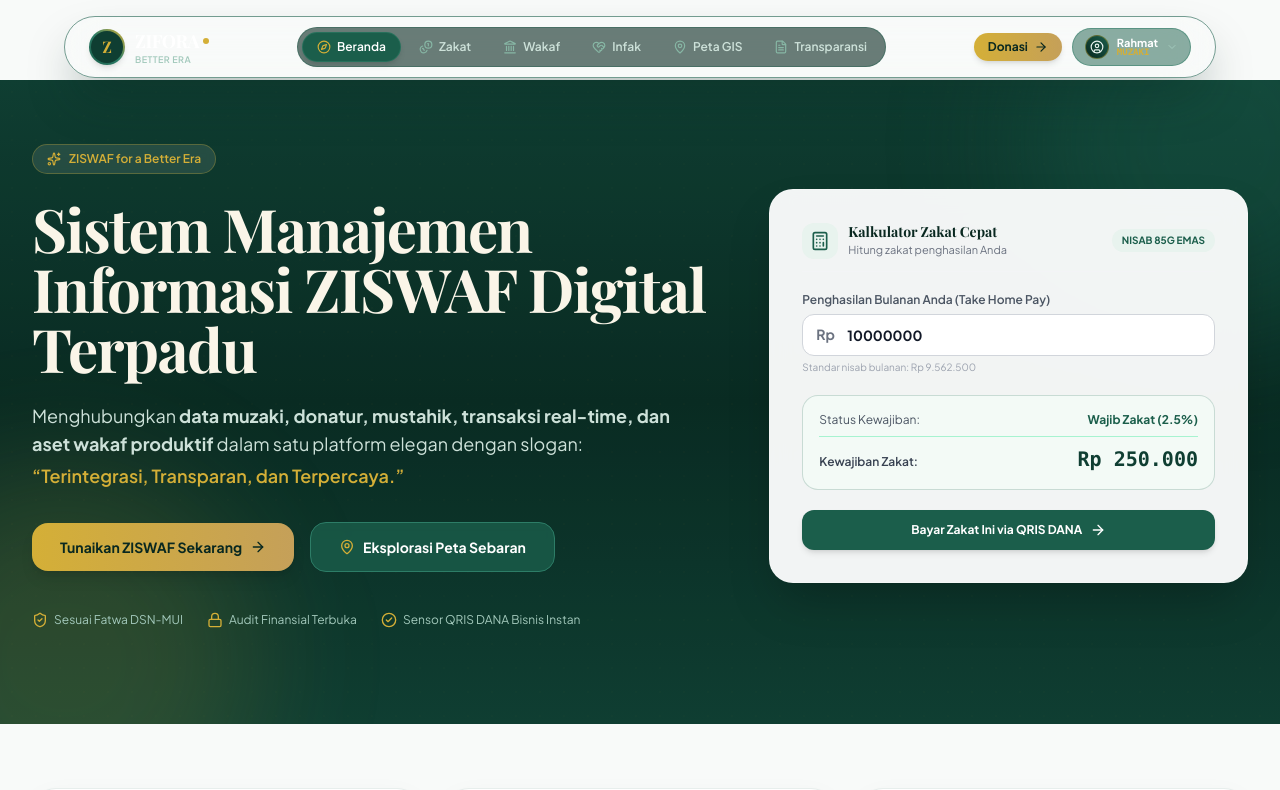
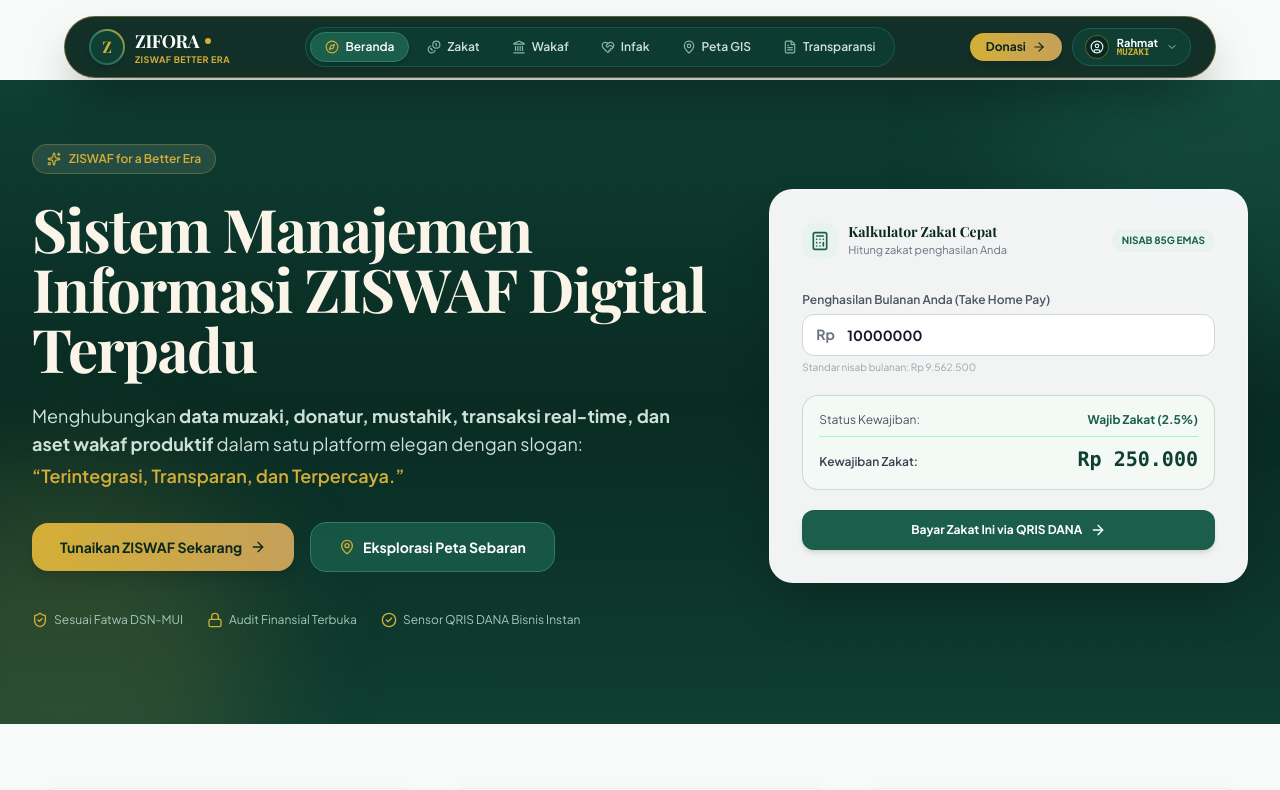
Before and after one commit to dharmamudita/zifora, a React (Vite) app: page / in a window 1280 px wide. Shown: the top 790 px of the page. Built offline with nearby package versions, Linux system fonts and the light colour scheme; a web font is replaced by a local one.

Commit message:
style(navbar): apply high-contrast deep emerald rgba(9,40,32,0.96) background with gold borders and clear typography

```diff
--- a/src/components/layout/Navbar.tsx
+++ b/src/components/layout/Navbar.tsx
@@ -12,9 +12,7 @@ import {
   UserCircle,
   ShieldCheck,
   ArrowRight,
-  LogOut,
   Repeat,
-  Sparkles,
   ChevronDown
 } from 'lucide-react';
 import { getCurrentUser, switchRole, UserProfile } from '../../services/authStore';
@@ -73,30 +71,38 @@ export const Navbar: React.FC = () => {
     <header className="fixed top-4 inset-x-0 z-50 px-4 sm:px-6 pointer-events-none">
       <div className="max-w-6xl mx-auto pointer-events-auto">
 
-        {/* Floating Island Pill Navbar */}
-        <div className="relative bg-[#0F3E32]/92 backdrop-blur-xl border border-[#1B5E4B]/60 hover:border-[#D4AF37]/40 shadow-2xl shadow-[#092820]/40 rounded-full px-4 sm:px-6 py-2.5 transition-all duration-300">
+        {/* Floating Island Pill Navbar with Deep Forest Emerald & Gold Border */}
+        <div
+          className="relative rounded-full px-4 sm:px-6 py-2.5 transition-all duration-300 border border-[#D4AF37]/40 shadow-2xl shadow-black/40 backdrop-blur-xl"
+          style={{ backgroundColor: 'rgba(9, 40, 32, 0.96)' }}
+        >
           <div className="flex items-center justify-between">
 
-            {/* Brand Logo with Modern Icon */}
+            {/* Brand Logo with Modern Icon & Clear High-Contrast Text */}
             <Link to="/" className="flex items-center space-x-2.5 group">
-              <div className="w-9 h-9 rounded-full bg-gradient-to-tr from-[#1B5E4B] via-[#2D7D67] to-[#D4AF37] p-0.5 flex items-center justify-center shadow-md group-hover:scale-105 transition-transform">
+              <div className="w-9 h-9 rounded-full bg-gradient-to-tr from-[#1B5E4B] via-[#2D7D67] to-[#D4AF37] p-0.5 flex items-center justify-center shadow-md group-hover:scale-105 transition-transform flex-shrink-0">
                 <div className="w-full h-full bg-[#0F3E32] rounded-full flex items-center justify-center">
                   <span className="text-base font-bold text-[#D4AF37] font-serif">Z</span>
                 </div>
               </div>
               <div className="flex flex-col">
-                <div className="flex items-center space-x-1">
-                  <span className="text-lg font-black tracking-tight text-white font-serif">ZIFORA</span>
+                <div className="flex items-center space-x-1.5">
+                  <span className="text-lg font-black tracking-tight text-white font-serif drop-shadow-sm">
+                    ZIFORA
+                  </span>
                   <span className="w-1.5 h-1.5 rounded-full bg-[#D4AF37] animate-pulse"></span>
                 </div>
-                <span className="text-[9px] text-[#A3C9BC] tracking-wider font-semibold uppercase -mt-0.5">
-                  Better Era
+                <span className="text-[9px] text-[#D4AF37] tracking-wider font-bold uppercase -mt-0.5">
+                  ZISWAF Better Era
                 </span>
               </div>
             </Link>
 
-            {/* Desktop Navigation Links (Floating Pill Tabs) */}
-            <nav className="hidden lg:flex items-center space-x-1 bg-[#092820]/60 p-1 rounded-full border border-[#1B5E4B]/40">
+            {/* Desktop Navigation Links (Floating Pill Tabs with Strong Dark Background) */}
+            <nav
+              className="hidden lg:flex items-center space-x-1 p-1 rounded-full border border-[#1B5E4B]/80"
+              style={{ backgroundColor: 'rgba(15, 62, 50, 0.9)' }}
+            >
               {navLinks.map((link) => {
                 const Icon = link.icon;
                 const active = isActive(link.path);
@@ -106,8 +112,8 @@ export const Navbar: React.FC = () => {
                     to={link.path}
                     className={`flex items-center space-x-1.5 px-3.5 py-1.5 rounded-full text-xs font-semibold transition-all duration-200 ${
                       active
-                        ? 'bg-[#1B5E4B] text-white shadow-md border border-[#2D7D67]/60'
-                        : 'text-[#CDE1D9] hover:text-white hover:bg-white/5'
+                        ? 'bg-[#1B5E4B] text-white shadow-md border border-[#2D7D67]'
+                        : 'text-[#CDE1D9] hover:text-white hover:bg-white/10'
                     }`}
                   >
                     <Icon className={`w-3.5 h-3.5 ${active ? 'text-[#D4AF37]' : 'text-[#87B7A5]'}`} />
@@ -123,7 +129,7 @@ export const Navbar: React.FC = () => {
               {/* Quick CTA */}
               <Link
                 to="/zakat"
-                className="inline-flex items-center space-x-1.5 px-3.5 py-1.5 rounded-full text-xs font-bold bg-gradient-to-r from-[#D4AF37] to-[#C5A059] text-[#092820] hover:brightness-110 shadow-md hover:shadow-lg transition-all transform hover:-translate-y-0.5"
+                className="inline-flex items-center space-x-1.5 px-4 py-1.5 rounded-full text-xs font-bold bg-gradient-to-r from-[#D4AF37] to-[#C5A059] text-[#092820] hover:brightness-110 shadow-md hover:shadow-lg transition-all transform hover:-translate-y-0.5"
               >
                 <span>Donasi</span>
                 <ArrowRight className="w-3.5 h-3.5" />
@@ -136,11 +142,11 @@ export const Navbar: React.FC = () => {
                   onClick={() => setAccountDropdownOpen(!accountDropdownOpen)}
                   className={`flex items-center space-x-2 px-3 py-1.5 rounded-full text-xs font-semibold border transition-all ${
                     currentUser.role === 'admin'
-                      ? 'bg-[#1B5E4B]/80 text-[#FAF5E8] border-[#D4AF37]/50 hover:border-[#D4AF37]'
-                      : 'bg-[#1B5E4B]/50 text-[#E8F3EE] border-[#2D7D67]/50 hover:bg-[#1B5E4B]'
+                      ? 'bg-[#1B5E4B] text-[#FAF5E8] border-[#D4AF37] hover:brightness-110'
+                      : 'bg-[#0F3E32] text-[#E8F3EE] border-[#1B5E4B] hover:border-[#D4AF37]/50'
                   }`}
                 >
-                  <div className="w-6 h-6 rounded-full bg-gradient-to-tr from-[#092820] to-[#1B5E4B] flex items-center justify-center text-white border border-[#D4AF37]/40">
+                  <div className="w-6 h-6 rounded-full bg-[#092820] flex items-center justify-center text-white border border-[#D4AF37]/40 flex-shrink-0">
                     {currentUser.role === 'admin' ? (
                       <ShieldCheck className="w-3.5 h-3.5 text-[#D4AF37]" />
                     ) : (
@@ -151,24 +157,27 @@ export const Navbar: React.FC = () => {
                     <span className="text-[11px] font-bold text-white max-w-[90px] truncate">
                       {currentUser.name.split(' ')[0]}
                     </span>
-                    <span className="text-[9px] text-[#D4AF37] uppercase font-mono">
+                    <span className="text-[9px] text-[#D4AF37] uppercase font-mono font-bold">
                       {currentUser.role === 'admin' ? 'Admin' : 'Muzaki'}
                     </span>
                   </div>
                   <ChevronDown className="w-3 h-3 text-[#A3C9BC]" />
                 </button>
 
-                {/* Account Dropdown Modal / Popover */}
+                {/* Account Dropdown Popover */}
                 {accountDropdownOpen && (
-                  <div className="absolute right-0 mt-3 w-72 bg-[#092820] border border-[#1B5E4B] shadow-2xl rounded-2xl p-4 text-white space-y-3 z-50 animate-fadeIn backdrop-blur-2xl">
+                  <div
+                    className="absolute right-0 mt-3 w-72 border border-[#1B5E4B] shadow-2xl rounded-2xl p-4 text-white space-y-3 z-50 animate-fadeIn backdrop-blur-2xl"
+                    style={{ backgroundColor: '#092820' }}
+                  >
                     <div className="flex items-center space-x-3 pb-3 border-b border-[#1B5E4B]/60">
-                      <div className="w-10 h-10 rounded-full bg-[#1B5E4B] flex items-center justify-center text-[#D4AF37] border border-[#D4AF37]/30 font-bold">
+                      <div className="w-10 h-10 rounded-full bg-[#1B5E4B] flex items-center justify-center text-[#D4AF37] border border-[#D4AF37]/30 font-bold flex-shrink-0">
                         {currentUser.role === 'admin' ? 'A' : 'M'}
                       </div>
                       <div className="flex-1 overflow-hidden">
                         <h4 className="text-xs font-bold text-white truncate">{currentUser.name}</h4>
                         <p className="text-[11px] text-[#A3C9BC] truncate">{currentUser.email}</p>
-                        <span className="inline-block mt-0.5 text-[9px] font-extrabold uppercase px-2 py-0.2 rounded bg-[#1B5E4B] text-[#D4AF37]">
+                        <span className="inline-block mt-0.5 text-[9px] font-extrabold uppercase px-2 py-0.5 rounded bg-[#1B5E4B] text-[#D4AF37]">
                           Peran: {currentUser.role === 'admin' ? 'Administrator ZIFORA' : 'Muzaki / Donatur'}
                         </span>
                       </div>
@@ -178,7 +187,7 @@ export const Navbar: React.FC = () => {
                       <Link
                         to="/portal"
                         onClick={() => setAccountDropdownOpen(false)}
-                        className="flex items-center justify-between px-3 py-2 rounded-xl bg-[#1B5E4B]/40 hover:bg-[#1B5E4B] transition text-[#E8F3EE] font-semibold"
+                        className="flex items-center justify-between px-3 py-2 rounded-xl bg-[#1B5E4B] hover:bg-[#2D7D67] transition text-white font-semibold"
                       >
                         <span className="flex items-center space-x-2">
                           <UserCircle className="w-4 h-4 text-[#D4AF37]" />
@@ -188,7 +197,7 @@ export const Navbar: React.FC = () => {
                       </Link>
                     </div>
 
-                    {/* Switch Role Fast Toggle */}
+                    {/* Fast Switch Role Toggle */}
                     <div className="pt-2 border-t border-[#1B5E4B]/50">
                       <span className="text-[10px] text-[#87B7A5] uppercase font-bold block mb-1.5">
                         Ganti Akun Masuk:
@@ -198,7 +207,7 @@ export const Navbar: React.FC = () => {
                         <button
                           type="button"
                           onClick={() => handleSwitchAccount('admin')}
-                          className="w-full flex items-center justify-between px-3 py-2 rounded-xl bg-[#0F3E32] hover:bg-[#1B5E4B] border border-[#D4AF37]/40 text-left text-xs text-[#FAF5E8] transition"
+                          className="w-full flex items-center justify-between px-3 py-2 rounded-xl bg-[#0F3E32] hover:bg-[#1B5E4B] border border-[#D4AF37]/50 text-left text-xs text-[#FAF5E8] transition"
                         >
                           <span className="flex items-center space-x-2">
                             <ShieldCheck className="w-4 h-4 text-[#D4AF37]" />
@@ -249,7 +258,10 @@ export const Navbar: React.FC = () => {
 
         {/* Mobile Floating Drawer */}
         {mobileMenuOpen && (
-          <div className="sm:hidden mt-2 bg-[#092820]/95 backdrop-blur-2xl border border-[#1B5E4B] rounded-3xl p-4 shadow-2xl space-y-2 animate-fadeIn text-white">
+          <div
+            className="sm:hidden mt-2 border border-[#1B5E4B] rounded-3xl p-4 shadow-2xl space-y-2 animate-fadeIn text-white backdrop-blur-2xl"
+            style={{ backgroundColor: 'rgba(9, 40, 32, 0.98)' }}
+          >
             <div className="flex items-center justify-between px-2 pb-2 border-b border-[#1B5E4B]/50">
               <span className="text-xs text-[#A3C9BC]">Akun: <strong className="text-white">{currentUser.name}</strong></span>
               <span className="text-[10px] uppercase font-bold text-[#D4AF37] bg-[#1B5E4B] px-2 py-0.5 rounded-full">
```
